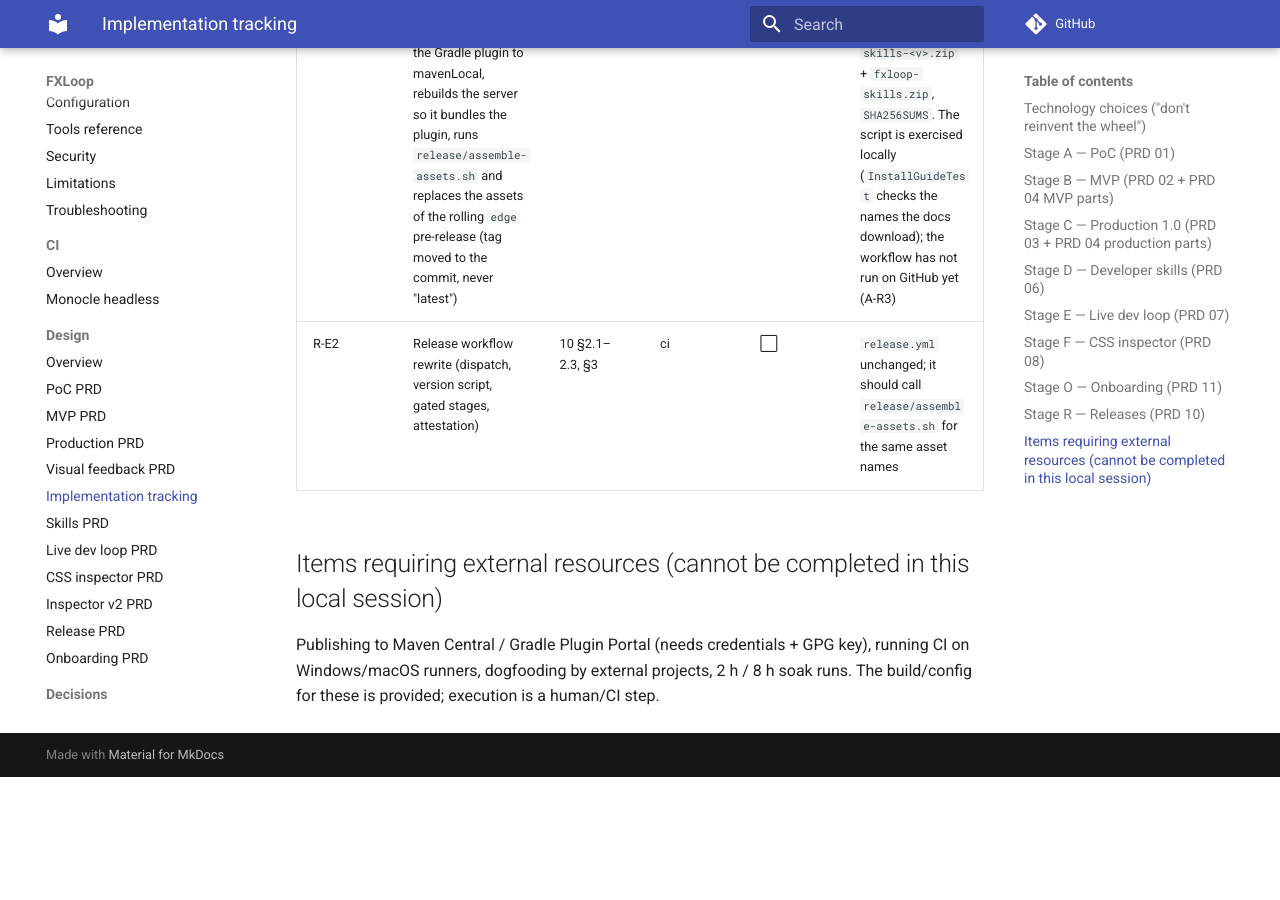
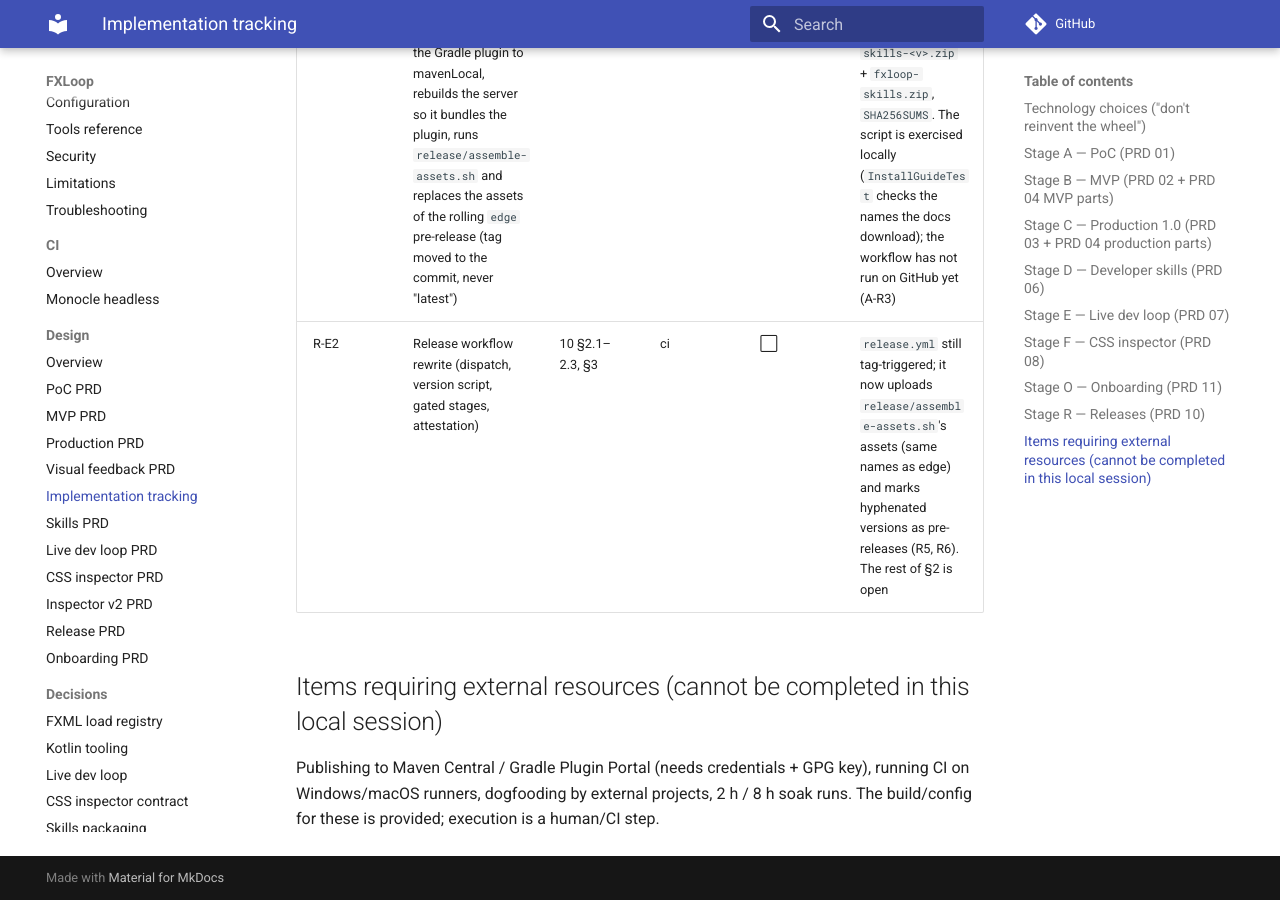
Before and after one commit to h9lxyz/fxloop, an MkDocs documentation site: the page built from docs/05-implementation-tracking.md, in a window 1280 px wide and 900 px high, scrolled down 19016 px. Built offline with MkDocs 1.6.1 and Material for MkDocs 9.7.7, drawn with Linux system fonts in a browser that asks for light colours; comment, search, counter and statistics services are not loaded; before the commit the page ends 19793 px from its top, so only the background shows below that.

Commit message:
ci(release): upload the same asset names as the edge build
release.yml runs release/assemble-assets.sh and uploads its files, so a
numbered release serves fxloop-server-all.jar and fxloop-skills.zip under
releases/latest/download/ as the docs expect; a hyphenated version is marked
a pre-release. RunMojo's resolution error names --seed-local-repo.

Co-Authored-By: Claude Fable 5.1 <noreply@anthropic.com>
Claude-Session: https://claude.ai/code/session_01UudASnPuNtH4fZGeDv1Wug

```diff
--- a/docs/05-implementation-tracking.md
+++ b/docs/05-implementation-tracking.md
@@ -185,7 +185,7 @@ Baseline: Java 17 bytecode (`--release 17`), compiled against JavaFX 21. CI buil
 | ID | Feature / task | PRD ref | Module | Status | Notes |
 |---|---|---|---|---|---|
 | R-E1 | Edge build: `edge.yml` on every push to `main` builds the Maven modules, publishes the Gradle plugin to mavenLocal, rebuilds the server so it bundles the plugin, runs `release/assemble-assets.sh` and replaces the assets of the rolling `edge` pre-release (tag moved to the commit, never "latest") | 10 §2.4, §2.5 | ci | 🟨 | Assets: `fxloop-server-<v>-all.jar` + `fxloop-server-all.jar`, `fxloop-skills-<v>.zip` + `fxloop-skills.zip`, `SHA256SUMS`. The script is exercised locally (`InstallGuideTest` checks the names the docs download); the workflow has not run on GitHub yet (A-R3) |
-| R-E2 | Release workflow rewrite (dispatch, version script, gated stages, attestation) | 10 §2.1–2.3, §3 | ci | ⬜ | `release.yml` unchanged; it should call `release/assemble-assets.sh` for the same asset names |
+| R-E2 | Release workflow rewrite (dispatch, version script, gated stages, attestation) | 10 §2.1–2.3, §3 | ci | ⬜ | `release.yml` still tag-triggered; it now uploads `release/assemble-assets.sh`'s assets (same names as edge) and marks hyphenated versions as pre-releases (R5, R6). The rest of §2 is open |
 
 ## Items requiring external resources (cannot be completed in this local session)
 
```
Also changed, not shown: 1 other file.
